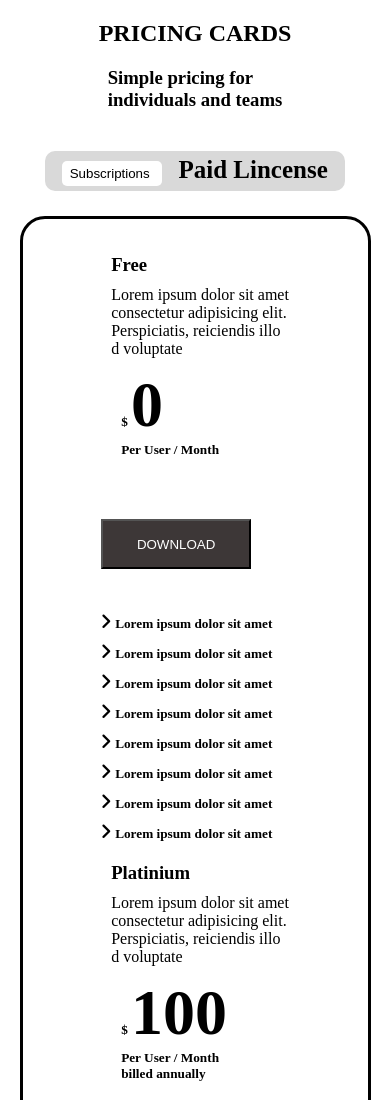
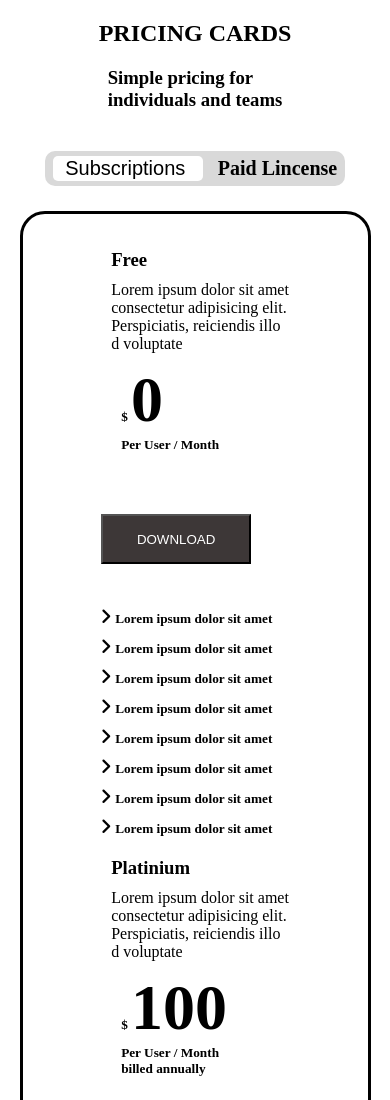
Before and after one commit to theajaypee/Dx-Pricing, a plain HTML site: page index.html in a window 390 px wide. Shown: the top 1100 px of the page. Drawn offline with Linux system fonts and the light colour scheme.

Commit message:
modified mobile view

```diff
--- a/index.html
+++ b/index.html
@@ -22,7 +22,7 @@
         <h3>Simple pricing for <br /> individuals and teams</h3>
 
         <div class="mobile-button">
-            <button class="btn-head">Subscriptions</button> <span>Paid Lincense</span>
+            <button class="btn-mobile">Subscriptions</button> <span>Paid Lincense</span>
 
         </div>
     </nav>
--- a/main.css
+++ b/main.css
@@ -14,6 +14,30 @@
 }
 .mobile-nav h2 {
     margin: 20px 0;
+}
+
+.mobile-button {
+    background: #D9D9D9;
+    height: 35px;
+    width: 300px;
+    font-size: 20px;
+    font-weight: bolder;
+    text-align: center;
+    padding:5px 0;
+    border-radius: 10px;
+    margin-top: 40px;
+
+}
+
+.btn-mobile {
+    border-radius: 5px;
+    background: #FFFFFF;
+    border: none;
+    height: 25px;
+    width: 150px;
+    padding-right: 5px;
+    margin-right: 10px;
+    font-size: 20px;
 }
 
 
@@ -44,6 +68,7 @@
     width: 100px;
     padding-right: 5px;
     margin-right: 10px;
+
 }
 
 /* ============= */
--- a/mobile.css
+++ b/mobile.css
@@ -6,33 +6,28 @@
     flex-direction: column;
 
 }
-.mobile-button {
-    background: #D9D9D9;
-    height: 40px;
-    width: 300px;
-    font-size: 25px;
-    font-weight: bolder;
-    text-align: center;
-    padding:5px 0;
-    border-radius: 10px;
-    margin-top: 40px;
-}
-}
+
 
 .header-section {
     display: none;
 }
 
 
+
+
+
+
 .main-section {
     flex-direction: column;
     align-items: center;
+}
 
-}
-/* .main-text {
-    width: 100%;
-    margin: 0 auto;
-} */
+
+
+
+
+
+
 
 .borderline {
     border-left: none;
```
